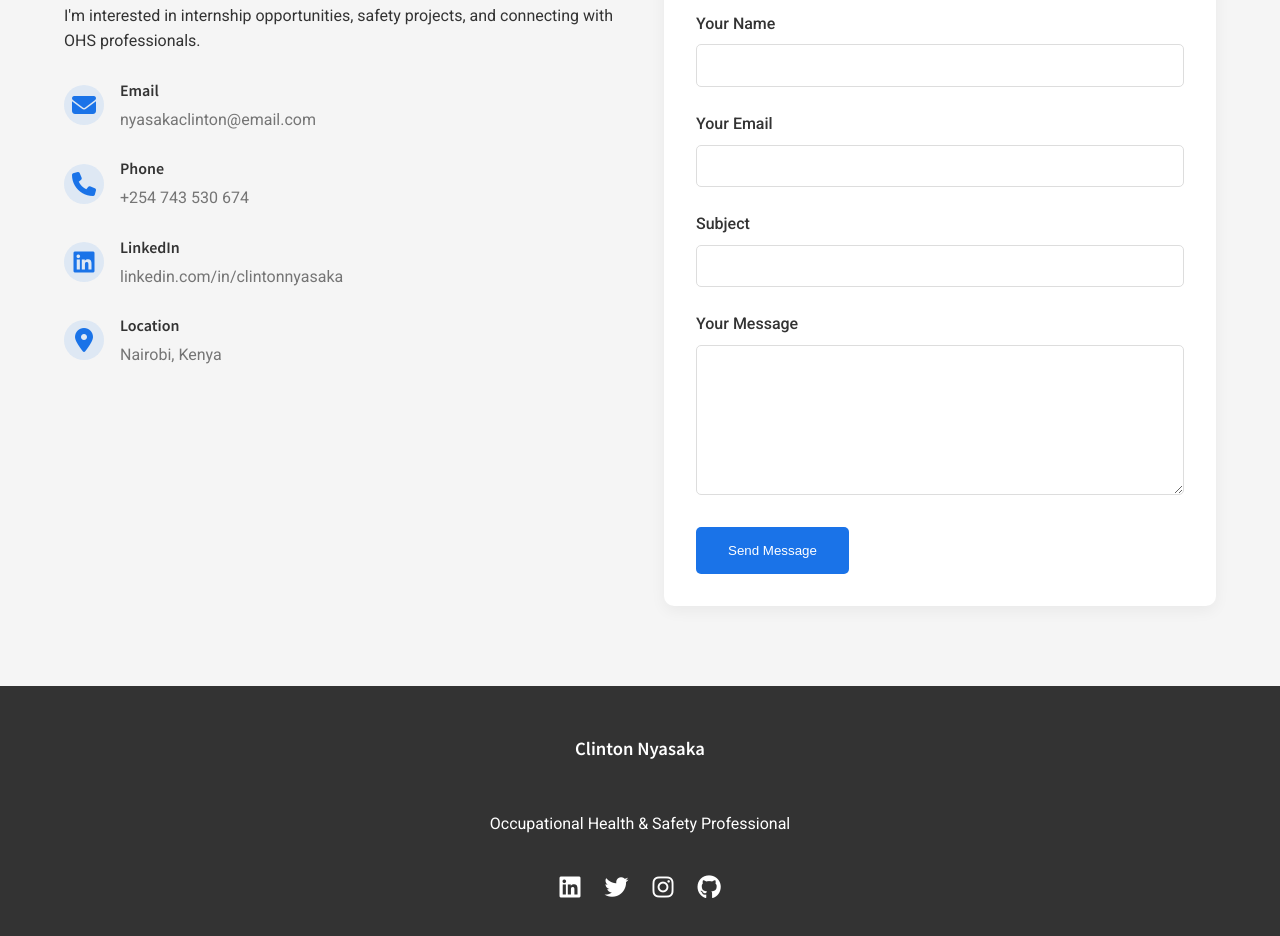
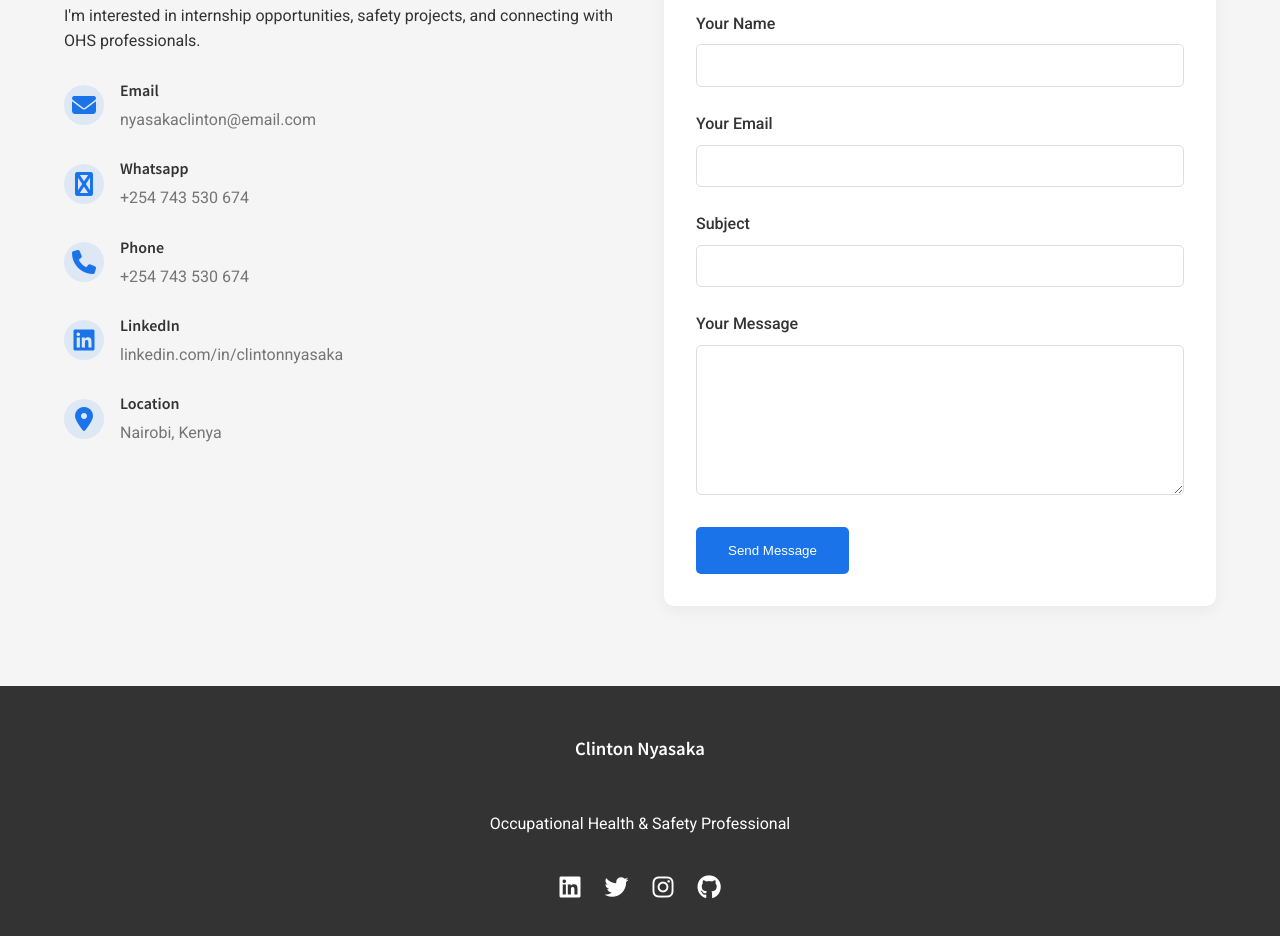
Before and after one commit to lamourhash/clintonnyasaka, a plain HTML site: page index.html in a window 1280 px wide. Shown: the part 3183-4119 px from the top of the page. Drawn offline with Linux system fonts and the light colour scheme.

Commit message:
Update index.html

```diff
--- a/index.html
+++ b/index.html
@@ -857,7 +857,14 @@
                         <i class="fas fa-envelope"></i>
                         <div>
                             <h3>Email</h3>
-                            <a href="mailto:lzachary@email.com">nyasakaclinton@email.com</a>
+                            <a href="mailto:nyasakaclinton@email.com">nyasakaclinton@email.com</a>
+                        </div>
+                    </div>
+                    <div class="contact-method">
+                        <i class="fas fa-whatsapp"></i>
+                        <div>
+                            <h3>Whatsapp</h3>
+                            <a href="https://wa.me/+254743530674" target="_blank">+254 743 530 674</a>
                         </div>
                     </div>
                     <div class="contact-method">
@@ -991,4 +998,5 @@
     </script>
 </body>
 
+
 </html>
```
